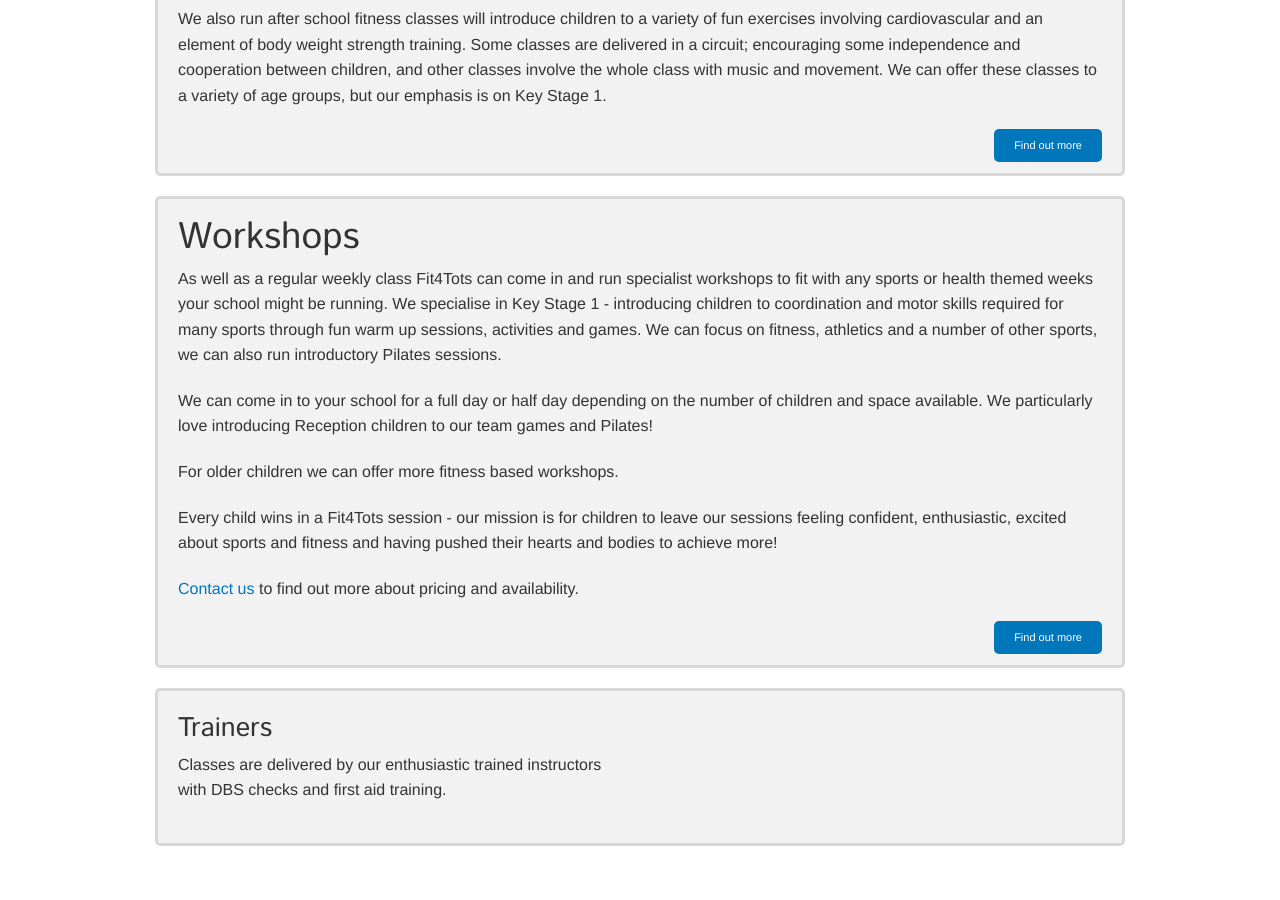
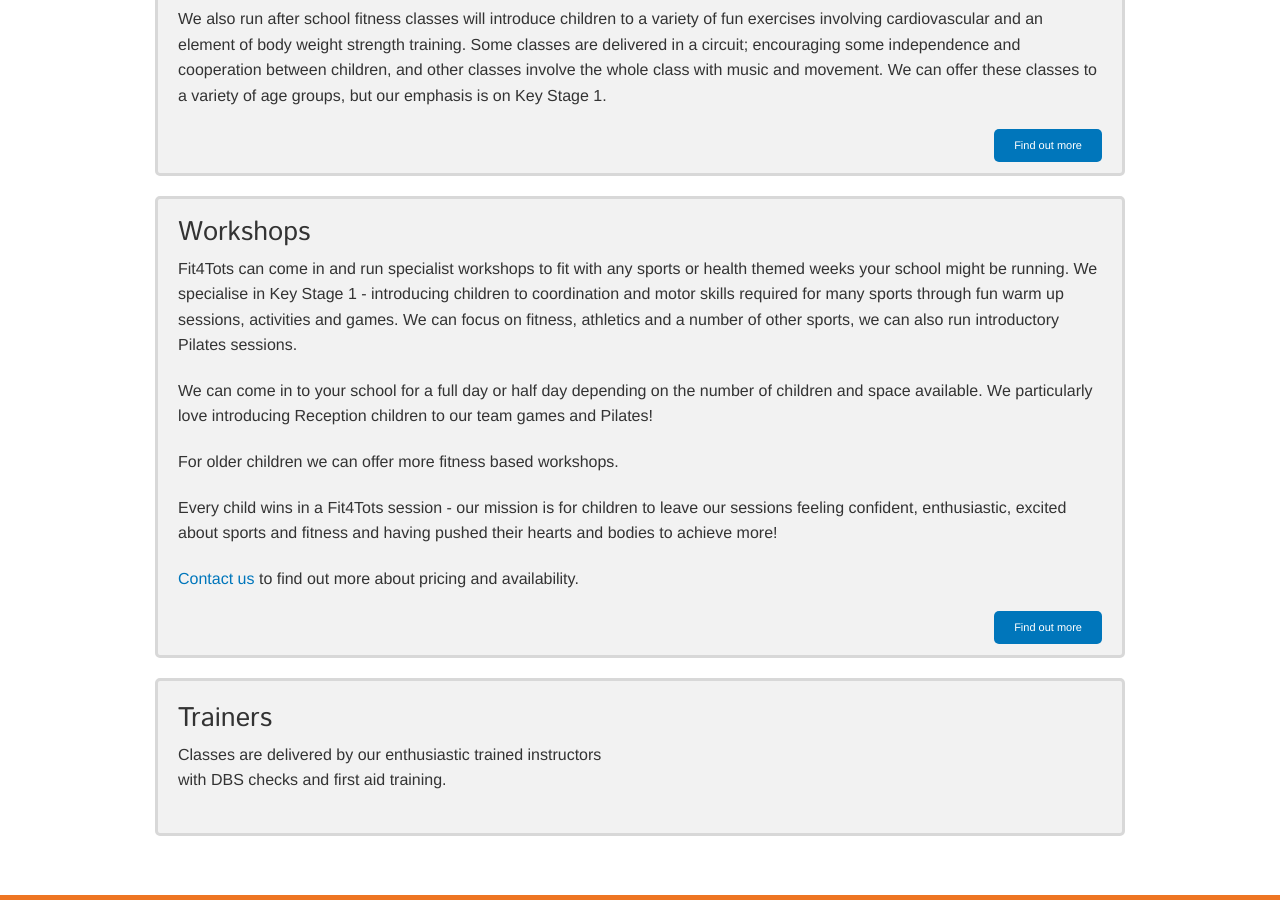
Before and after one commit to fit4tots/fit4tots.github.io, a Jekyll site: the page built from schools/index.html, in a window 1280 px wide and 900 px high, scrolled down 860 px. Built offline with Jekyll 4.4.1, drawn with Linux system fonts in a browser that asks for light colours; nearby versions of some CDN libraries.

Commit message:
updating workshops page

```diff
--- a/_includes/schools/workshops.md
+++ b/_includes/schools/workshops.md
@@ -1,6 +1,6 @@
-## Workshops
+### Workshops
 
-As well as a regular weekly class Fit4Tots can come in and run specialist workshops to fit with any sports or health themed weeks your school might be running. We specialise in Key Stage 1 - introducing children to coordination and motor skills required for many sports through fun warm up sessions, activities and games. We can focus on fitness, athletics and a number of other sports, we can also run introductory Pilates sessions.
+Fit4Tots can come in and run specialist workshops to fit with any sports or health themed weeks your school might be running. We specialise in Key Stage 1 - introducing children to coordination and motor skills required for many sports through fun warm up sessions, activities and games. We can focus on fitness, athletics and a number of other sports, we can also run introductory Pilates sessions.
 
 We can come in to your school for a full day or half day depending on the number of children and space available. We particularly love introducing Reception children to our team games and Pilates!
 
```
